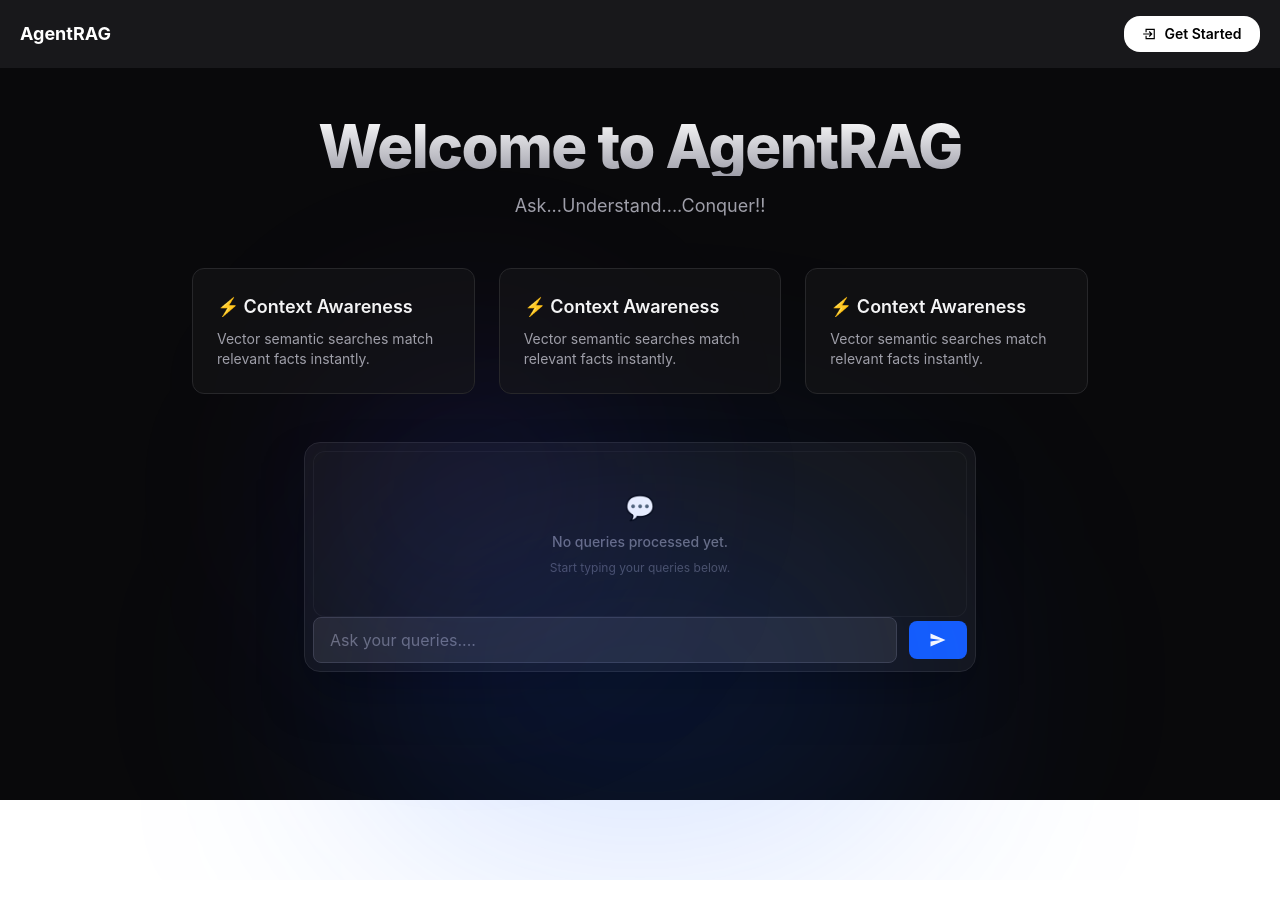
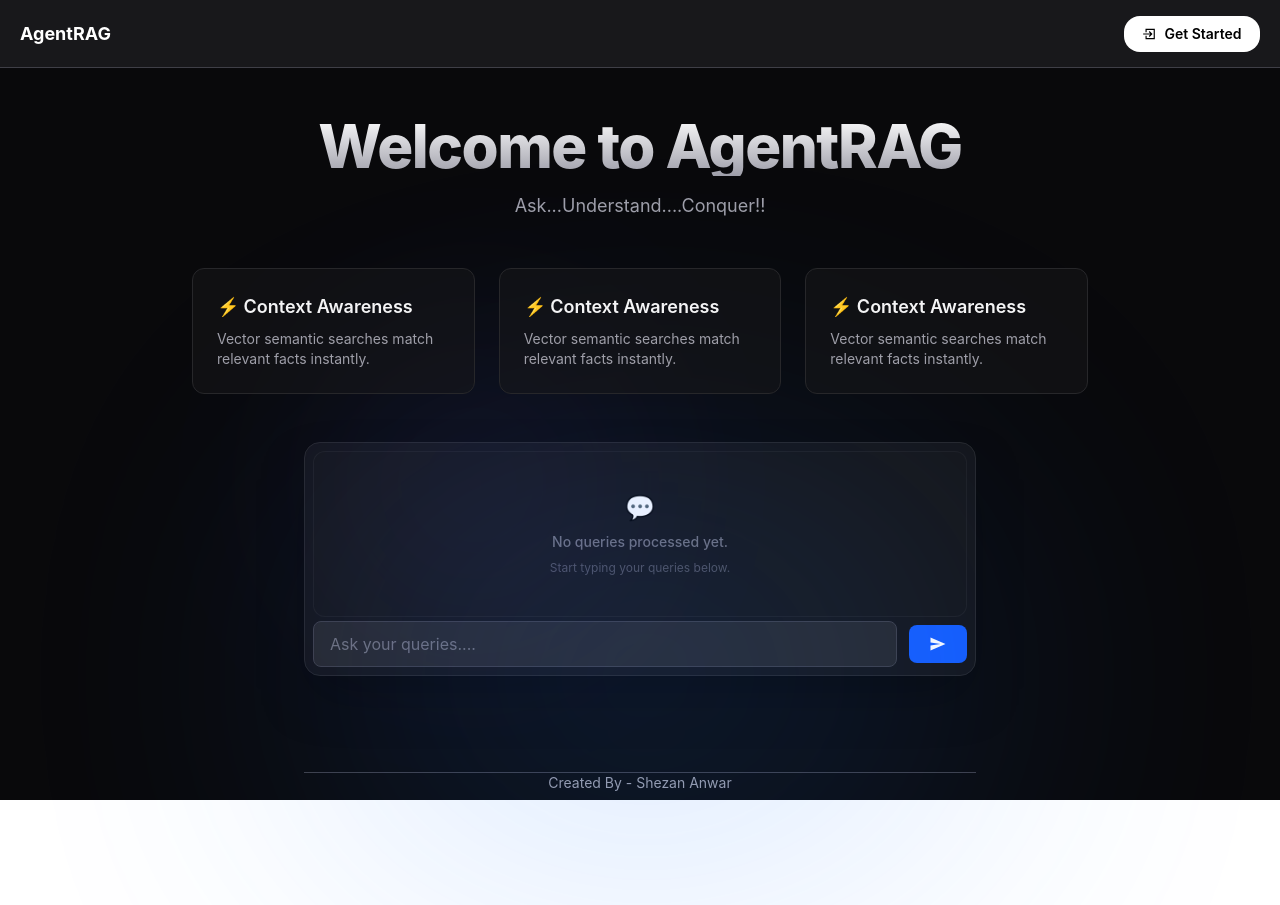
Before and after one commit to Shezan-Anwar/AgentRAG---The-Self-Hosted-Type-Safe-AI-RAG-Agent, a React (Vite) app in the folder Frontend/: page / in a window 1280 px wide. Before the commit the page ends 880 px from the top, so only its background shows below. Built offline with nearby package versions, Linux system fonts and the light colour scheme.

Commit message:
added glow transition and footer

```diff
--- a/Frontend/package.json
+++ b/Frontend/package.json
@@ -11,6 +11,7 @@
   },
   "dependencies": {
     "@tailwindcss/vite": "^4.3.3",
+    "framer-motion": "^12.42.2",
     "react": "^19.2.6",
     "react-dom": "^19.2.6",
     "react-icons": "^5.7.0",
--- a/Frontend/src/components/Background.tsx
+++ b/Frontend/src/components/Background.tsx
@@ -1,12 +1,14 @@
 import React from 'react'
 import Navbar from './Navbar'
 import ItemContainer from './ItemContainer'
+import Footer from './Footer'
 
 const Background = () => {
   return (
     <div className='min-h-screen bg-zinc-950 text-zinc-100 '>
       <Navbar />
       <ItemContainer/>
+      <Footer/>
 
     </div>
   )
--- a/Frontend/src/components/BackgroundGlow.tsx
+++ b/Frontend/src/components/BackgroundGlow.tsx
@@ -1,4 +1,5 @@
 import React from 'react'
+import { motion } from "framer-motion"
 
 const BackgroundGlow = () => {
   return (
@@ -6,15 +7,37 @@ const BackgroundGlow = () => {
     <div className="absolute inset-0 overflow pointer-events-none z-0">
 
       {/* 🔮 Glow Dot 1: Top Center Blue Bloom */}
-      <div
-        className="absolute bottom-[-10%] left-1/2 -translate-x-1/2 w-[600px] h-[400px] rounded-full bg-blue-600/15"
+      <motion.div
+        className="absolute bottom-[-10%] left-1/2 -translate-x-1/2 w-[600px] h-[400px] rounded-full bg-blue-500/50"
         style={{ filter: 'blur(120px)' }}
+        animate={{
+          scale: [1, 1.15, 1],
+          opacity: [0.18, 0.3, 0.18],
+          x: [0, 15, -15, 0],
+          y: [0, -10, 10, 0],
+        }}
+         transition={{
+          duration: 12,
+          repeat: Infinity,
+          ease: "easeInOut",
+        }}
       />
 
       {/* 🌌 Glow Dot 2: Subtle Deep Indigo/Purple Offset Bloom */}
-      <div
-        className="absolute bottom-[20%] left-[25%] w-[300px] h-[300px] rounded-full bg-indigo-600/10"
+      <motion.div
+        className="absolute bottom-[20%] left-[25%] w-[300px] h-[300px] rounded-full bg-indigo-500/50"
         style={{ filter: 'blur(100px)' }}
+        animate={{
+          scale: [1, 1.2, 1],
+          opacity: [0.12, 0.22, 0.12],
+          x: [0, -20, 10, 0],
+          y: [0, 10, -10, 0],
+        }}
+        transition={{
+          duration: 3,
+          repeat: Infinity,
+          ease: "easeInOut",
+        }}
       />
 
     </div>
--- a/Frontend/src/components/ChatInput.tsx
+++ b/Frontend/src/components/ChatInput.tsx
@@ -20,7 +20,7 @@ const ChatInput = ({onSend ,disabled}:ChatInputProp) => {
 
 }
   return (
-    <div className="w-full">
+    <div className="w-full pt-1">
       <form onSubmit={handleSubmit} className="flex items-center gap-3 w-full">
 
         <input
--- /dev/null
+++ b/Frontend/src/components/Footer.tsx
@@ -0,0 +1,11 @@
+import React from 'react'
+
+const Footer = () => {
+  return (
+    <div className='border-t border-zinc-700 text-center text-zinc-400 text-base md:text-sm max-w-2xl mx-auto '>
+      <p >Created By - Shezan Anwar</p>
+    </div>
+  )
+}
+
+export default Footer
--- a/Frontend/src/components/Navbar.tsx
+++ b/Frontend/src/components/Navbar.tsx
@@ -1,9 +1,10 @@
 import React from 'react'
 import { CgEnter } from "react-icons/cg";
 
+
 const Navbar = () => {
   return (
-    <div className='bg-zinc-900 h-17 vmax flex justify-between items-center px-5 '>
+    <div className='bg-zinc-900 h-17 vmax flex justify-between items-center px-5 border-b border-zinc-700'>
       <h1 className='text-white text-lg font-bold '>AgentRAG</h1>
       <button className='bg-white rounded-2xl  h-9 w-34 flex flex-wrap justify-center font-semibold items-center gap-2 text-sm text-black'><CgEnter/>Get Started</button>
 
```
Also changed, not shown: 1 other file (tests, documents, lock files or other folders).
